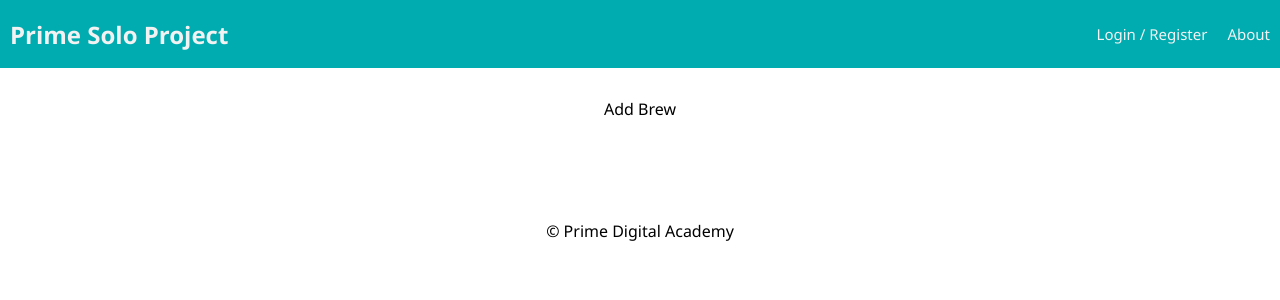
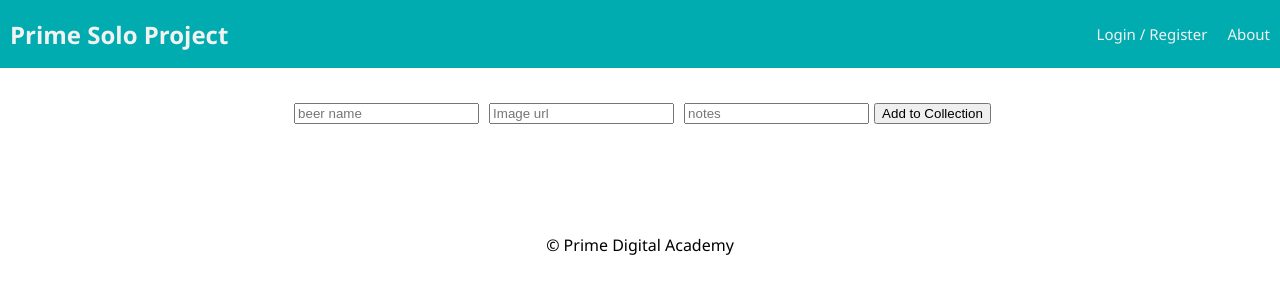
Before and after one commit to A1exMurphy/prime-solo-project, a React (Create React App) app: page /#/addbrew in a window 1280 px wide. Shown: the top 300 px of the page. Built offline with nearby package versions, Linux system fonts and the light colour scheme; no server answers.

Commit message:
added submission form to AddBrew.jsx render

```diff
--- a/src/components/AddBrew/AddBrew.jsx
+++ b/src/components/AddBrew/AddBrew.jsx
@@ -1,15 +1,70 @@
-import React from 'react';
-
+import { React, useState } from 'react';
+import { useDispatch } from 'react-redux';
 import { useHistory } from 'react-router-dom';
 
 function AddBrew() {
   const history = useHistory();
 
+  const [beerName, setBeerName] = useState('');
+  const [imageUrl, setImageUrl] = useState('');
+  const [notes, setNotes] = useState('');
+  //function to collect values from form inputs and dispatch to saga generator
+  const onSubmit = () => {
+
+
+    let newBeer = {
+      beer_name: beerName,
+      image: imageUrl,
+      notes: notes
+    }
+    console.log(newBeer, "new beer")
+
+    // dispatch({
+    //   type: "ADD_BEER",
+    //   payload: {newBeer}
+    // });
+
+    setBeerName('');
+    setImageUrl('');
+    setNotes('');
+
+  }
   return (
     <div>
 
       <center>
-        <div>Add Brew</div>
+        <form onSubmit={onSubmit}>
+          <input
+            id='beerName'
+            type='text'
+            placeholder='beer name'
+            onChange={(e) => setBeerName(e.target.value)}
+            value={beerName}
+              >
+          </input>
+
+          <input
+            id='imageUrl'
+            type='text'
+            placeholder='Image url'
+            onChange={(e) => setImageUrl(e.target.value)}
+            value={imageUrl}
+              >
+          </input>
+
+          <input
+            id='notes'
+            type='textbox'
+            placeholder='notes'
+            onChange={(e) => setNotes(e.target.value)}
+            value={notes}
+              >
+          </input>
+
+          <button>
+            Add to Collection
+          </button>
+        </form>
       </center>
     </div>
   );
```
